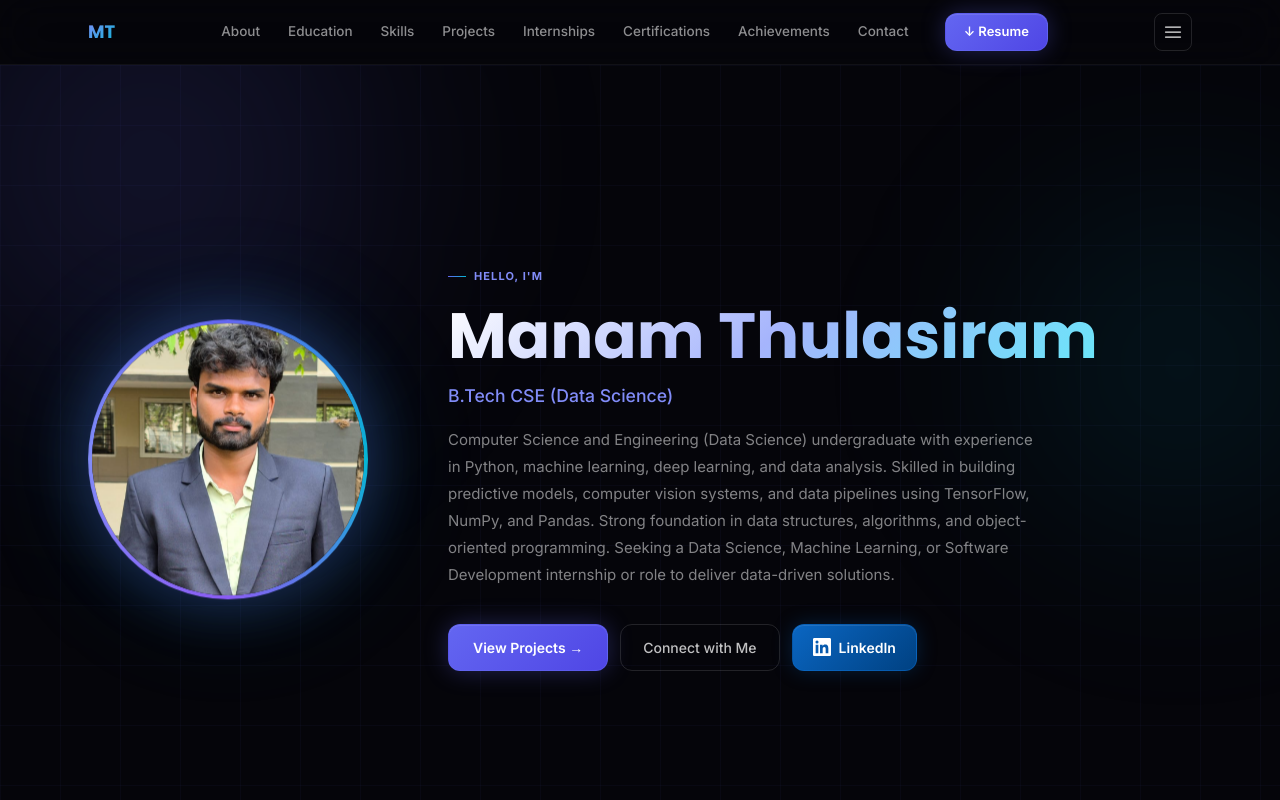
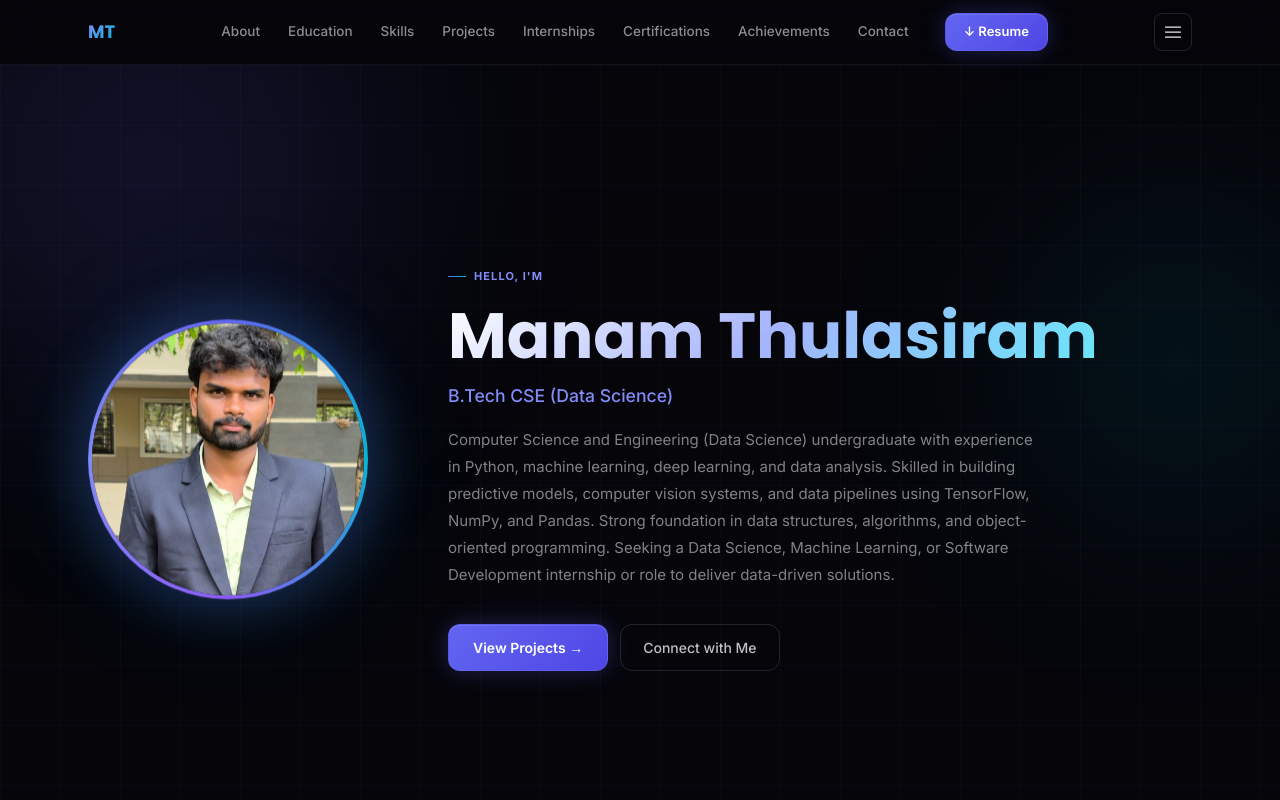
Before and after one commit to m-thulasiram/portfolio, a React (Vite) app: page / in a window 1280 px wide. Shown: the top 800 px of the page. Built offline with nearby package versions, Linux system fonts and the light colour scheme.

Commit message:
fix: Connect with Me button now links directly to LinkedIn

```diff
--- a/src/components/Hero.jsx
+++ b/src/components/Hero.jsx
@@ -31,18 +31,13 @@
             <p className="reveal d3 hero-summary">{DATA.about.summary}</p>
             <div className="reveal d4 hero-actions">
               <a href="#projects" className="btn-p">View Projects →</a>
-              <a href="#contact" className="btn-o">Connect with Me</a>
               <a
                 href={DATA.about.linkedin}
                 target="_blank"
                 rel="noopener noreferrer"
-                className="btn-linkedin"
-                aria-label="LinkedIn Profile"
+                className="btn-o"
               >
-                <svg xmlns="http://www.w3.org/2000/svg" width="18" height="18" viewBox="0 0 24 24" fill="currentColor" style={{ flexShrink: 0 }}>
-                  <path d="M20.447 20.452h-3.554v-5.569c0-1.328-.027-3.037-1.852-3.037-1.853 0-2.136 1.445-2.136 2.939v5.667H9.351V9h3.414v1.561h.046c.477-.9 1.637-1.85 3.37-1.85 3.601 0 4.267 2.37 4.267 5.455v6.286zM5.337 7.433a2.062 2.062 0 0 1-2.063-2.065 2.064 2.064 0 1 1 2.063 2.065zm1.782 13.019H3.555V9h3.564v11.452zM22.225 0H1.771C.792 0 0 .774 0 1.729v20.542C0 23.227.792 24 1.771 24h20.451C23.2 24 24 23.227 24 22.271V1.729C24 .774 23.2 0 22.222 0h.003z"/>
-                </svg>
-                LinkedIn
+                Connect with Me
               </a>
             </div>
           </div>
```
